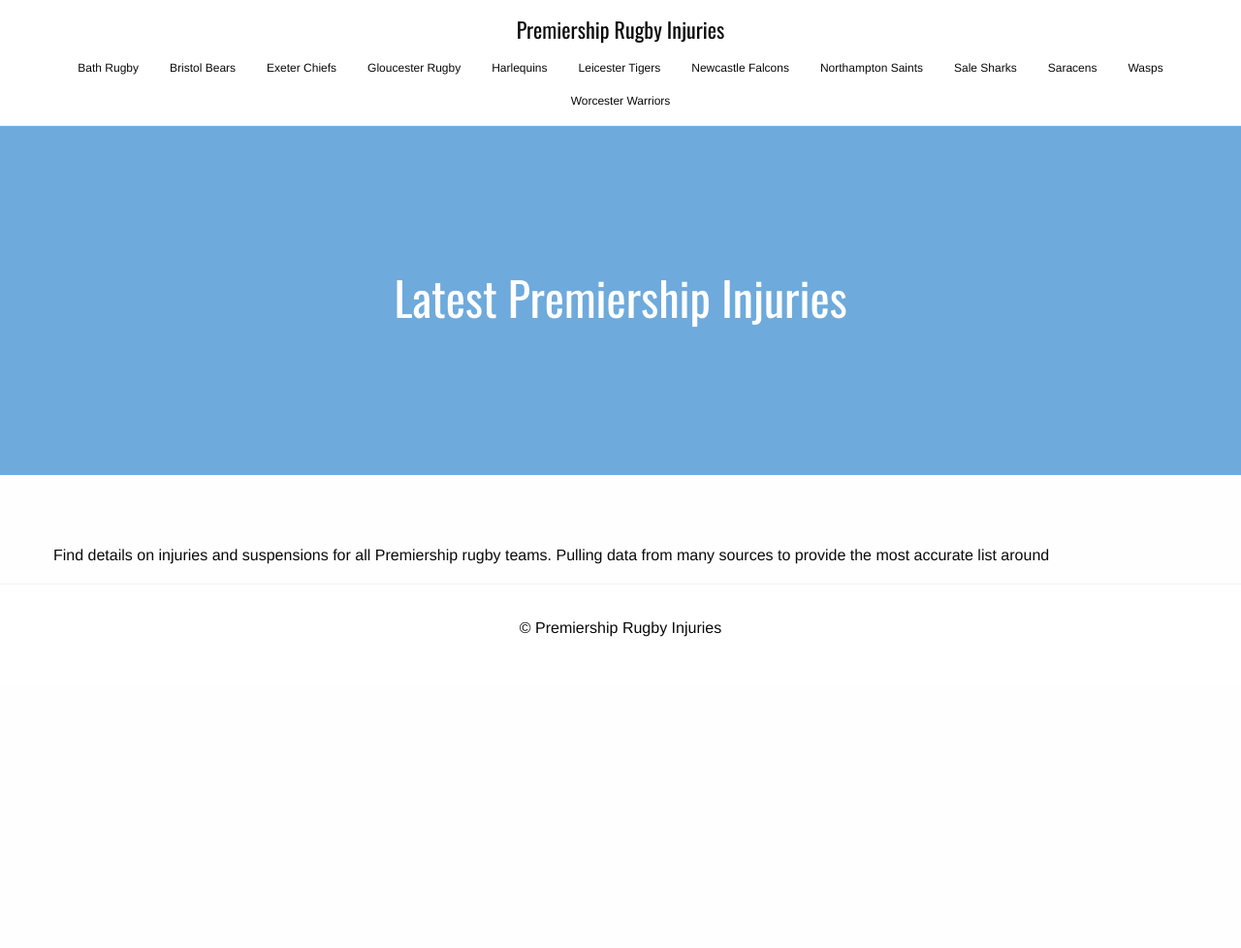
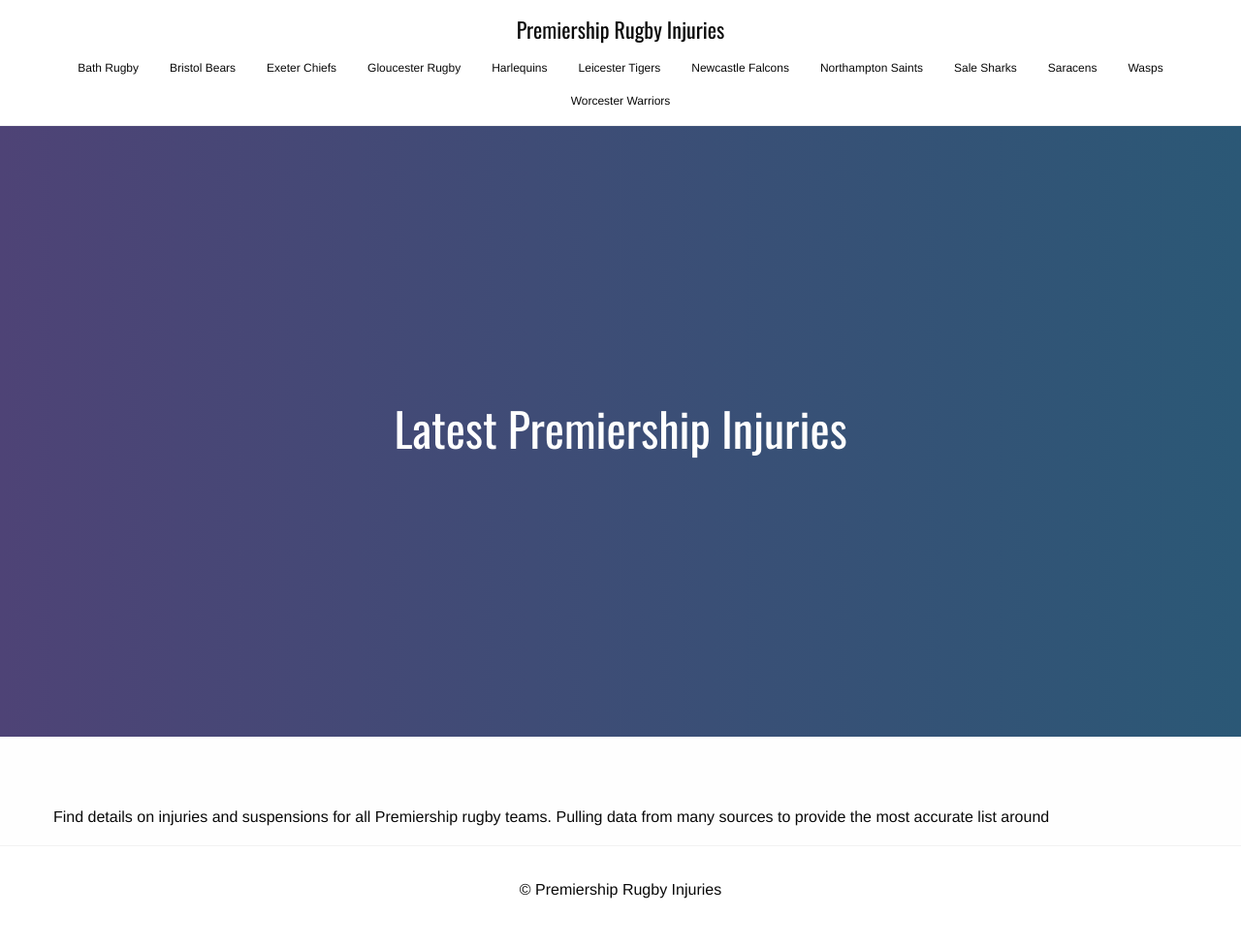
Before and after one commit to krussll/rugbyinjuries, a Jekyll site: the page built from index.html, in a window 1280 px wide. Shown: the whole page at 97% size. Built offline with Jekyll 4.4.1, drawn with Linux system fonts in a browser that asks for light colours; before the commit the page ends 900 px from its top, so only the background shows below that.

Commit message:
Update app.scss

```diff
--- a/css/app.scss
+++ b/css/app.scss
@@ -65,7 +65,10 @@
 }
 
 .hero-section.tall {
-  height:40vh;
+  height: 70vh;
+  background: #2b5876;  /* fallback for old browsers */
+  background: -webkit-linear-gradient(to right, #4e4376, #2b5876);  /* Chrome 10-25, Safari 5.1-6 */
+  background: linear-gradient(to right, #4e4376, #2b5876); /* W3C, IE 10+/ Edge, Firefox 16+, Chrome 26+, Opera 12+, Safari 7+ */
 }
 
 table {
```
